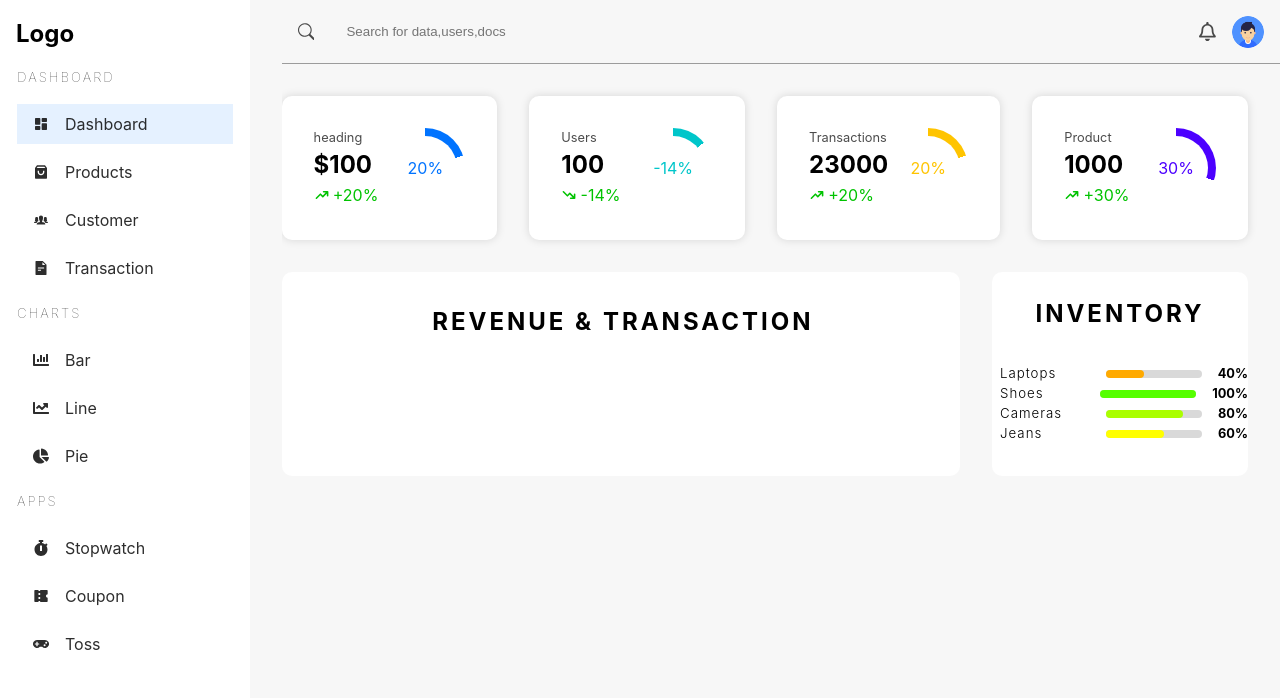
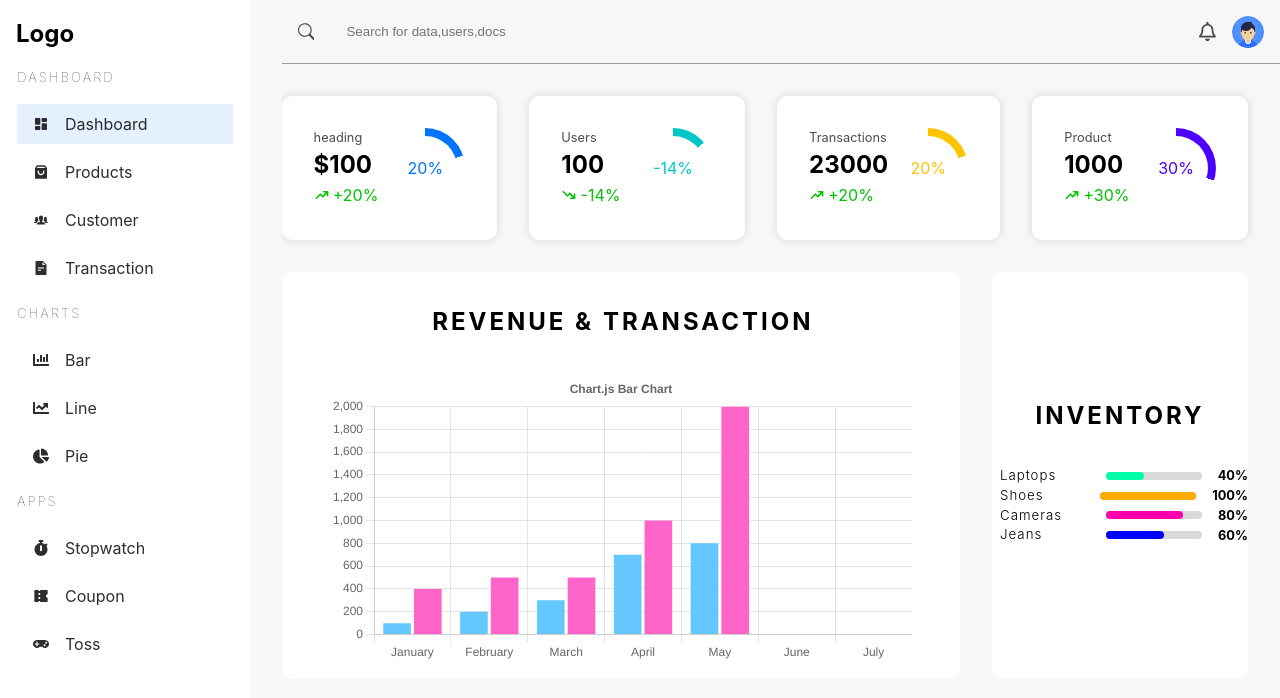
Before and after one commit to Jyotiraditya24/Dashboard, a React (Vite) app: page /admin/dashboard in a window 1280 px wide. Shown: the top 698 px of the page. Built offline with nearby package versions, Linux system fonts and the light colour scheme.

Commit message:
Graph implemeneted

```diff
--- /dev/null
+++ b/src/components/Chart.tsx
@@ -0,0 +1,76 @@
+import {
+  Chart as ChartJS,
+  CategoryScale,
+  LinearScale,
+  BarElement,
+  Title,
+  Tooltip,
+  Legend,
+  ChartData,
+  ChartOptions,
+} from "chart.js";
+import { Bar } from "react-chartjs-2";
+
+ChartJS.register(
+  CategoryScale,
+  LinearScale,
+  BarElement,
+  Title,
+  Tooltip,
+  Legend
+);
+
+interface BarChartProps {
+  horizontal?: boolean;
+  data_1: number[];
+  data_2: number[];
+  title1: string;
+  title2: string;
+  bgColor_1: string;
+  bgColor_2: string;
+  labels?: string[];
+}
+
+const months = ["January", "February", "March", "April", "May", "June", "July"];
+
+export function BarChart({
+  horizontal = false,
+  data_1 = [],
+  data_2 = [],
+  title1,
+  title2,
+  bgColor_1,
+  bgColor_2,
+  labels = months,
+}: BarChartProps) {
+  const options: ChartOptions<"bar"> = {
+    responsive: true,
+    indexAxis: horizontal ? "y" : "x",
+    plugins: {
+      legend: {
+        display: false, /*for line behind the graph */
+      },
+      title: {
+        display: true,
+        text: "Chart.js Bar Chart",
+      },
+    },
+  };
+
+  const data: ChartData<"bar", number[], string> = {
+    labels,
+    datasets: [
+      {
+        label: title1,
+        data: data_1,
+        backgroundColor: bgColor_1,
+      },
+      {
+        label: title2,
+        data: data_2,
+        backgroundColor: bgColor_2,
+      },
+    ],
+  };
+  return <Bar options={options} data={data} />;
+}
--- a/src/pages/Dashboard.tsx
+++ b/src/pages/Dashboard.tsx
@@ -4,7 +4,12 @@ import { FaRegBell } from "react-icons/fa";
 import userImg from "../assets/userpic.png";
 import { HiTrendingUp, HiTrendingDown } from "react-icons/hi";
 import data from "../assets/data.json";
+import { BarChart } from "../components/Chart";
 
+interface Category {
+  value: number;
+  heading: string;
+}
 const Dashboard = () => {
   return (
     <div className="adminContainer">
@@ -52,16 +57,24 @@ const Dashboard = () => {
         <section className="graph-container">
           <div className="revenue-chart">
             <h2>Revenue & Transaction</h2>
+            <BarChart
+              data_1={[100,200,300,700,800]}
+              data_2={[400,500,500,1000,2000]}
+              title1="Revenue"
+              title2="Transaction"
+              bgColor_1={"rgba(100,200,300)"}
+              bgColor_2={"rgba(300,100,200)"}
+            />
           </div>
           <div className="dashboard-categories">
             <h2>Inventory</h2>
             <div>
-              {data.categories.map((d) => (
+              {data.categories.map((d: Category) => (
                 <CategoryItem
                   key={d.heading}
                   heading={d.heading}
                   value={d.value}
-                  color={`hsl(${d.value},100%,50%)`}
+                  color={`hsl(${d.value * 4},100%,50%)`}
                 />
               ))}
             </div>
```
